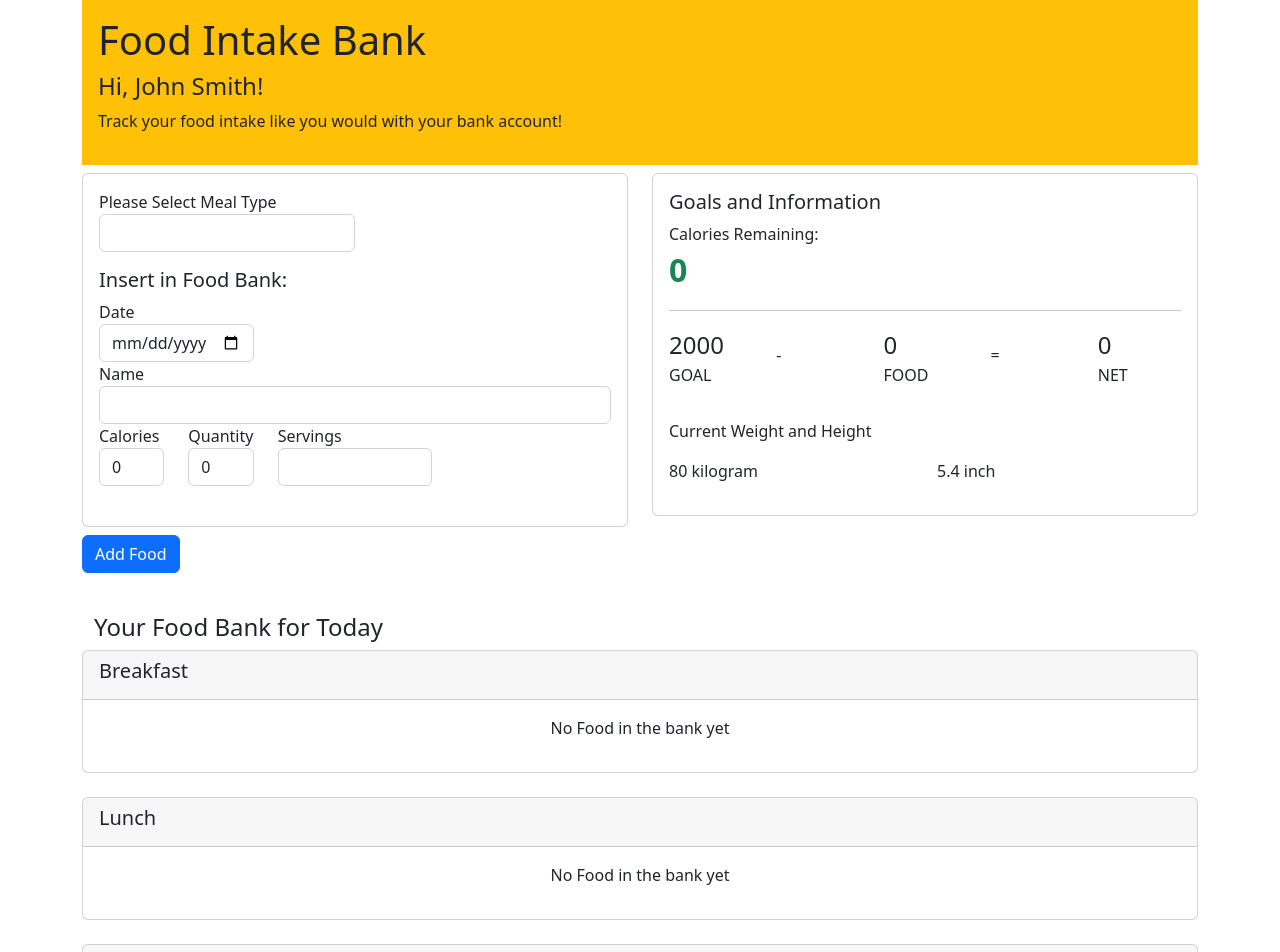
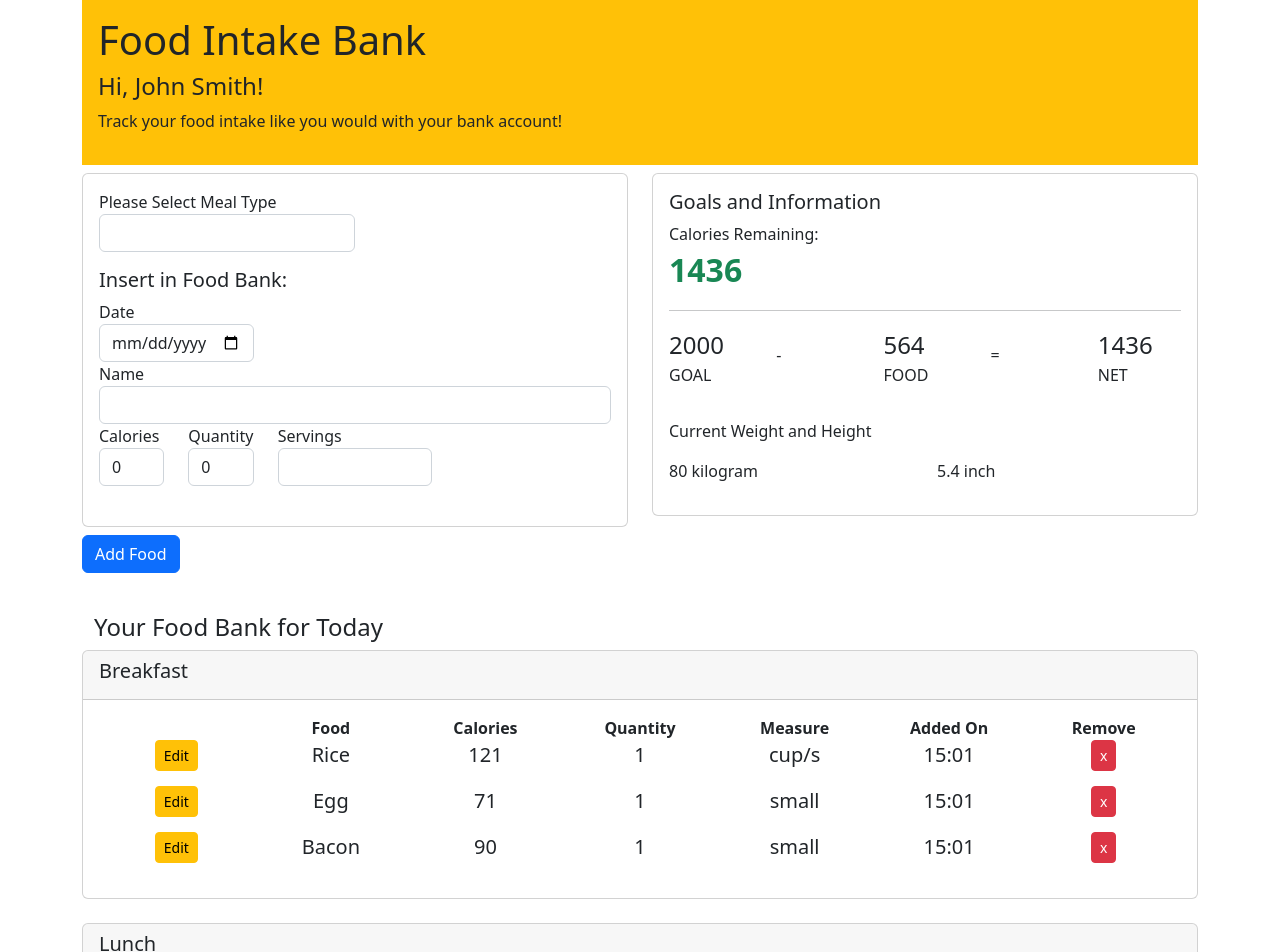
Before and after one commit to Daryljames/Food-Intake-Bank, an Angular app: page / in a window 1280 px wide. Shown: the top 952 px of the page. Built offline with nearby package versions, Linux system fonts and the light colour scheme; data requests are answered from the project's data file.

Commit message:
Added service to connect to mock server

```diff
--- a/mock/db.json
+++ b/mock/db.json
@@ -1,64 +1,124 @@
 {
   "my_foods": [
     {
+      "meal": "Breakfast",
+      "foodItems": [
+        {
           "id": 1,
-      "food_id": 1,
-      "user_id": 1,
+          "foodName": "Rice",
+          "calorie": 121,
           "quantity": 1,
-      "measure": "cup",
+          "measure": "cup/s",
           "meal": "breakfast",
-      "createdOn": "15:00",
-      "lastUpdatedOn": "15:00"
+          "editable": false,
+          "createdOn": "15:01",
+          "lastUpdatedOn": "15:01"
         },
         {
           "id": 2,
-      "food_id": 2,
-      "user_id": 1,
+          "foodName": "Egg",
+          "calorie": 71,
           "quantity": 1,
-      "measure": "large",
+          "measure": "small",
           "meal": "breakfast",
+          "editable": false,
           "createdOn": "15:01",
           "lastUpdatedOn": "15:01"
         },
         {
           "id": 3,
-      "food_id": 3,
-      "user_id": 1,
-      "quantity": 2,
-      "measure": "slice",
+          "foodName": "Bacon",
+          "calorie": 90,
+          "quantity": 1,
+          "measure": "small",
           "meal": "breakfast",
-      "createdOn": "15:02",
-      "lastUpdatedOn": "15:02"
+          "editable": false,
+          "createdOn": "15:01",
+          "lastUpdatedOn": "15:01"
+        }
+      ]
+    },
+    {
+      "meal": "Lunch",
+      "foodItems": [
+        {
+          "id": 1,
+          "foodName": "Rice",
+          "calorie": 121,
+          "quantity": 1,
+          "measure": "cup/s",
+          "meal": "Lunch",
+          "editable": false,
+          "createdOn": "15:01",
+          "lastUpdatedOn": "15:01"
+        },
+        {
+          "id": 2,
+          "foodName": "Egg",
+          "calorie": 71,
+          "quantity": 1,
+          "measure": "small",
+          "meal": "Lunch",
+          "editable": false,
+          "createdOn": "15:01",
+          "lastUpdatedOn": "15:01"
+        },
+        {
+          "id": 3,
+          "foodName": "Bacon",
+          "calorie": 90,
+          "quantity": 1,
+          "measure": "small",
+          "meal": "Lunch",
+          "editable": false,
+          "createdOn": "15:01",
+          "lastUpdatedOn": "15:01"
+        }
+      ]
+    },
+    {
+      "meal": "Dinner",
+      "foodItems": []
+    },
+    {
+      "meal": "Snack",
+      "foodItems": []
     }
   ],
 
   "foods": [
     {
       "id": 1,
-      "name": "Rice",
+      "foodName": "Rice",
       "calorie": 121,
+      "quantity": 1,
+      "measure": "cup/s",
+      "meal": "breakfast",
+      "editable": false,
       "createdOn": "15:01",
-      "createdBy": "John Admin",
-      "lastUpdatedOn": "15:01",
-      "lastUpdatedBy": "John Admin"
+      "lastUpdatedOn": "15:01"
     },
     {
       "id": 2,
-      "name": "Egg",
+      "foodName": "Egg",
       "calorie": 71,
+      "quantity": 1,
+      "measure": "small",
+      "meal": "breakfast",
+      "editable": false,
       "createdOn": "15:01",
-      "createdBy": "John Admin",
-      "lastUpdatedOn": "15:01",
-      "lastUpdatedBy": "John Admin"
+      "lastUpdatedOn": "15:01"
     },
     {
       "id": 3,
-      "name": "Bacon",
+      "foodName": "Bacon",
       "calorie": 90,
+      "quantity": 1,
+      "measure": "small",
+      "meal": "breakfast",
+      "editable": false,
       "createdOn": "15:01",
-      "createdBy": "John Admin",
-      "lastUpdatedOn": "15:01",
-      "lastUpdatedBy": "John Admin"
+      "lastUpdatedOn": "15:01"
     }
   ],
 
--- a/src/app/app.component.ts
+++ b/src/app/app.component.ts
@@ -1,30 +1,21 @@
-import { Component } from '@angular/core';
+import { Component, OnInit } from '@angular/core';
 import { FoodItem } from './models/food-item';
 import { FoodList } from './models/food-list';
 import { User } from './models/user';
 import { FoodCalorieCalculatorService } from './services/food-calorie-calculator.service';
+import { FoodItemsService } from './services/food-items.service';
 
 @Component({
   selector: 'app-root',
   templateUrl: './app.component.html',
   styleUrls: ['./app.component.scss'],
 })
-export class AppComponent {
-  constructor(private foodCalorie: FoodCalorieCalculatorService) {}
-
+export class AppComponent implements OnInit {
   title: string = 'My Food Intake Bank';
 
   foodItem: FoodItem[] = [];
 
-  foodLists: FoodList[] = [
-    {
-      meal: 'Breakfast',
-      foodItems: [],
-    },
-    { meal: 'Lunch', foodItems: [] },
-    { meal: 'Dinner', foodItems: [] },
-    { meal: 'Snack', foodItems: [] },
-  ];
+  foodLists: FoodList[] = [];
 
   users: User[] = [
     {
@@ -47,6 +38,29 @@ export class AppComponent {
   totalFoodCalories: number = 0;
 
   remainingCalories: number = 0;
+
+  constructor(
+    private foodCalorie: FoodCalorieCalculatorService,
+    private foodItemsService: FoodItemsService
+  ) {}
+
+  ngOnInit(): void {
+    console.log('ngOnInit() fired for AppComponent');
+
+    this.foodItemsService.getall().subscribe((foodItems) => {
+      this.foodLists = foodItems;
+      console.log(foodItems);
+      this.totalFoodCalories = this.foodCalorie.computeAllCalories(
+        this.foodLists
+      );
+      this.remainingCalories = this.foodCalorie.computeRemainingCalories(
+        this.users,
+        this.totalFoodCalories
+      );
+    });
+
+    console.log(this.totalFoodCalories);
+  }
 
   formEventHandler = (payload: FoodItem) => {
     // console.log('Handling formEventHandler...');
--- a/src/app/app.module.ts
+++ b/src/app/app.module.ts
@@ -8,6 +8,7 @@ import { FooterComponent } from './components/footer/footer.component';
 import { FoodFormComponent } from './food/food-form/food-form.component';
 import { FoodBankComponent } from './food/food-bank/food-bank.component';
 import { FormsModule } from '@angular/forms';
+import { HttpClientModule } from '@angular/common/http';
 
 @NgModule({
   declarations: [
@@ -18,7 +19,7 @@ import { FormsModule } from '@angular/forms';
     FoodFormComponent,
     FoodBankComponent,
   ],
-  imports: [BrowserModule, FormsModule],
+  imports: [BrowserModule, FormsModule, HttpClientModule],
   providers: [],
   bootstrap: [AppComponent],
 })
--- /dev/null
+++ b/src/app/services/food-items.service.ts
@@ -0,0 +1,28 @@
+import { Injectable } from '@angular/core';
+import { FoodItem } from '../models/food-item';
+import { HttpClient, HttpHeaders } from '@angular/common/http';
+import { Observable } from 'rxjs';
+import { FoodList } from '../models/food-list';
+
+const httpOptions = {
+  headers: new HttpHeaders({
+    'Content-Type': 'application/json',
+  }),
+};
+
+@Injectable({
+  providedIn: 'root',
+})
+export class FoodItemsService {
+  baseUrl: string = 'http://localhost:5000';
+
+  constructor(private http: HttpClient) {}
+
+  getall = (): Observable<FoodList[]> => {
+    let foods: Observable<FoodList[]>;
+
+    foods = this.http.get<FoodList[]>(`${this.baseUrl}/my_foods`, httpOptions);
+
+    return foods;
+  };
+}
```
Also changed, not shown: 1 other file (tests, documents, lock files or other folders). Lines whose indentation alone changed are shown as unchanged.
